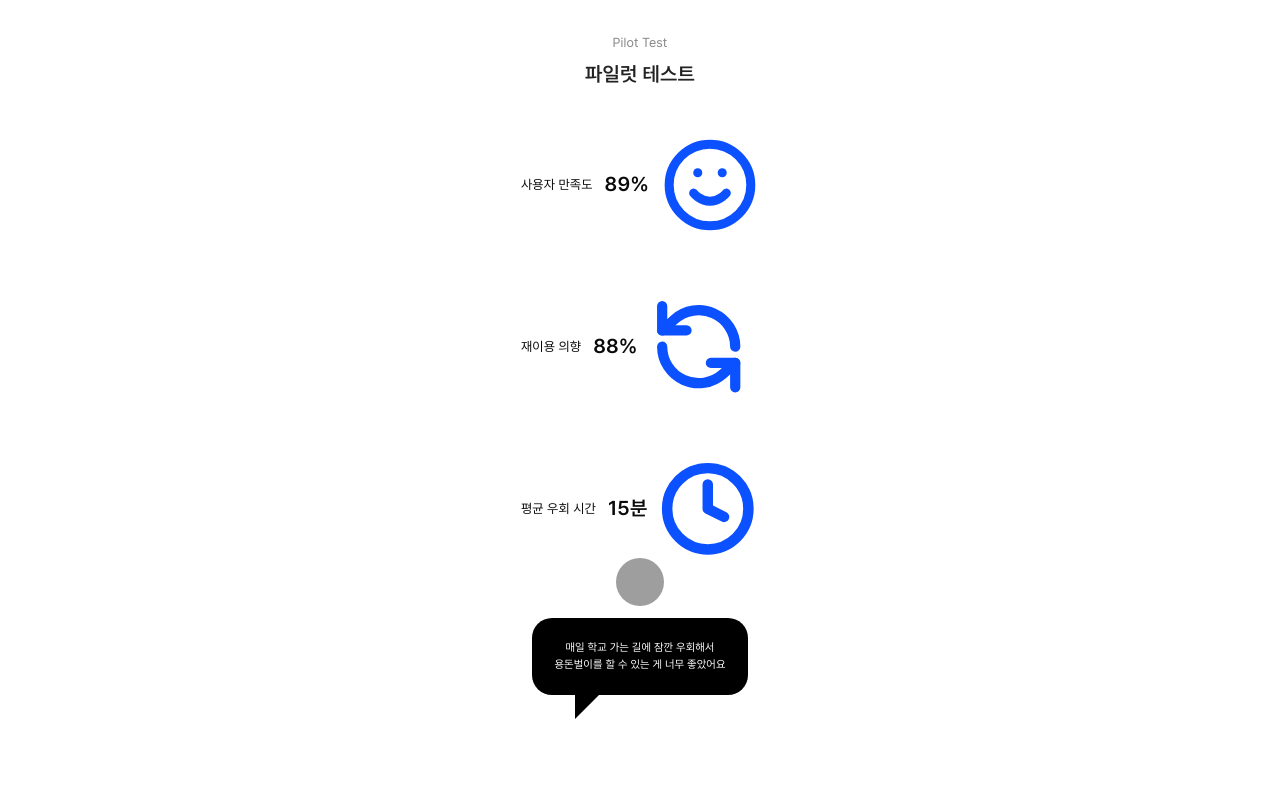
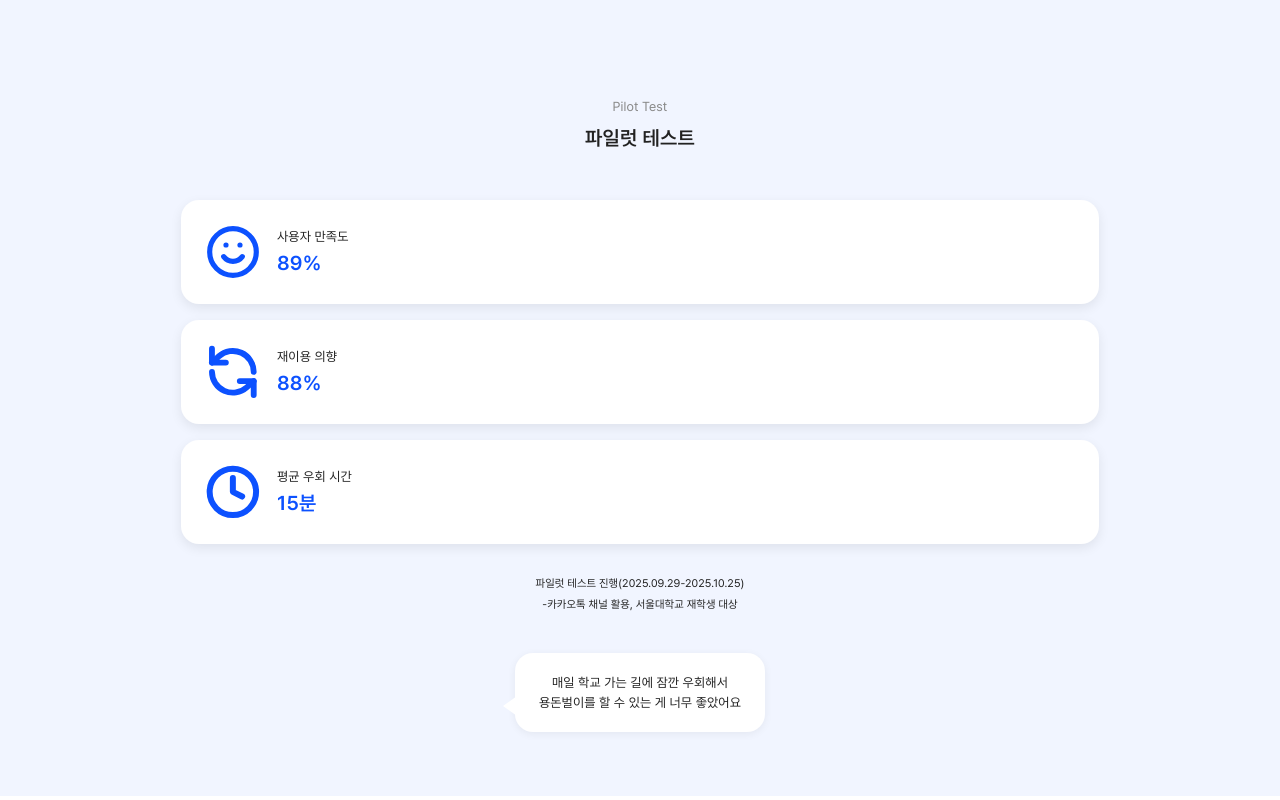
Before and after one commit to gyeomsa/gsgs-landing-page, a React (Vite) app: page / in a window 1280 px wide. Shown: the part 7640-8440 px from the top of the page. Built offline with nearby package versions, Linux system fonts and the light colour scheme; no server answers; grey boxes are pictures that could not be loaded.

Commit message:
fix: 파일럿 테스트 섹션 수정

```diff
--- a/src/components/pilotTestResultSection/index.tsx
+++ b/src/components/pilotTestResultSection/index.tsx
@@ -1,6 +1,5 @@
 import SectionTitle from '@/components/shared/SectionTitle';
 
-import photo01 from '@/assets/hero/photo01.png';
 import pilot01 from '@/assets/pilot/pilot01.svg';
 import pilot02 from '@/assets/pilot/pilot02.svg';
 import pilot03 from '@/assets/pilot/pilot03.svg';
@@ -23,52 +22,59 @@ const RESULT_DATA = [
   },
 ];
 
-const SPEECH_BUBBLE_DATA =
-  '매일 학교 가는 길에 잠깐 우회해서\n용돈벌이를 할 수 있는 게 너무 좋았어요';
+const PILOT_DETAILS = [
+  '파일럿 테스트 진행(2025.09.29-2025.10.25)',
+  '-카카오톡 채널 활용, 서울대학교 재학생 대상',
+];
 
-function TestimonialQuote({ quote }: { quote: string }) {
-  return (
-    <div className="desktop:hidden flex flex-col items-center gap-3">
-      <img src={photo01} alt="파일럿 테스트 참여자" className="size-12 rounded-full object-cover" />
-      <div className="speech-bubble typography-caption max-w-[218px] p-[22px] text-center whitespace-pre-line text-white">
-        {quote}
-      </div>
-    </div>
-  );
-}
+const TESTIMONIAL = '매일 학교 가는 길에 잠깐 우회해서\n용돈벌이를 할 수 있는 게 너무 좋았어요';
 
 function PilotTestResultSection() {
   return (
-    <section className="flex flex-col items-center">
+    <section className="desktop:py-24 flex w-full flex-col items-center bg-[#F1F5FF] py-16">
       <SectionTitle title="파일럿 테스트" description="Pilot Test" />
-      <div className="desktop:flex-row gap-gsgs-64 flex flex-col">
+
+      {/* 메트릭 카드 */}
+      <div className="container-px desktop:flex-row desktop:gap-6 flex w-full max-w-[950px] flex-col gap-4">
         {RESULT_DATA.map(item => (
           <div
             key={item.label}
-            className="gap-gsgs-12 desktop:max-h-none desktop:max-w-[272px] desktop:flex-col desktop:items-center flex max-h-[98px] flex-row items-center"
+            className="desktop:flex-col desktop:items-center desktop:gap-4 desktop:py-8 flex min-w-0 flex-1 flex-row items-center gap-4 rounded-2xl bg-white p-6 shadow-[0_4px_12px_rgba(0,0,0,0.08)]"
           >
-            {/* 모바일: label | value | image (좌우) / 데스크탑: image 위, label+value 아래 (상하) */}
             <img
               src={item.image}
               alt={item.label}
-              className="desktop:order-1 desktop:max-h-none order-3 max-h-[98px] shrink-0 object-contain"
+              className="desktop:size-16 size-14 shrink-0 object-contain"
             />
-            <div className="desktop:order-2 gap-x-gsgs-12 order-1 flex flex-row items-center">
-              <p className="typography-body-2">{item.label}</p>
-              <p className="typography-heading-3">{item.value}</p>
+            <div className="desktop:items-center desktop:text-center flex flex-1 flex-col gap-1">
+              <p className="typography-body-2 text-gsgs-neutral-600">{item.label}</p>
+              <p className="typography-heading-3 text-[#0C51FF]">{item.value}</p>
             </div>
           </div>
         ))}
       </div>
 
-      <TestimonialQuote quote={SPEECH_BUBBLE_DATA} />
-      <div className="desktop:flex hidden flex-col items-center gap-3">
-        <img
-          src={photo01}
-          alt="파일럿 테스트 참여자"
-          className="size-12 rounded-full object-cover"
-        />
-        <p className="typography-caption text-center">{SPEECH_BUBBLE_DATA}</p>
+      {/* 파일럿 테스트 상세 */}
+      <div className="container-px mt-8 flex w-full max-w-[950px] flex-col gap-1 text-center">
+        {PILOT_DETAILS.map((line, i) => (
+          <p key={i} className="typography-caption text-gsgs-neutral-600">
+            {line}
+          </p>
+        ))}
+      </div>
+
+      {/* 사용자 후기 말풍선 */}
+      <div className="container-px desktop:mt-12 mt-10 flex w-full max-w-[600px] justify-center overflow-visible">
+        <div className="desktop:px-8 desktop:py-6 relative overflow-visible rounded-2xl bg-white px-6 py-5 shadow-[0_2px_8px_rgba(0,0,0,0.06)]">
+          {/* 말풍선 꼬리 (좌측 하단) */}
+          <div
+            className="absolute bottom-[20%] -left-3 size-0 border-y-[10px] border-r-[14px] border-l-0 border-solid border-y-transparent border-r-white"
+            aria-hidden
+          />
+          <p className="typography-body-2 text-gsgs-neutral-600 text-center whitespace-pre-line">
+            {TESTIMONIAL}
+          </p>
+        </div>
       </div>
     </section>
   );
```
